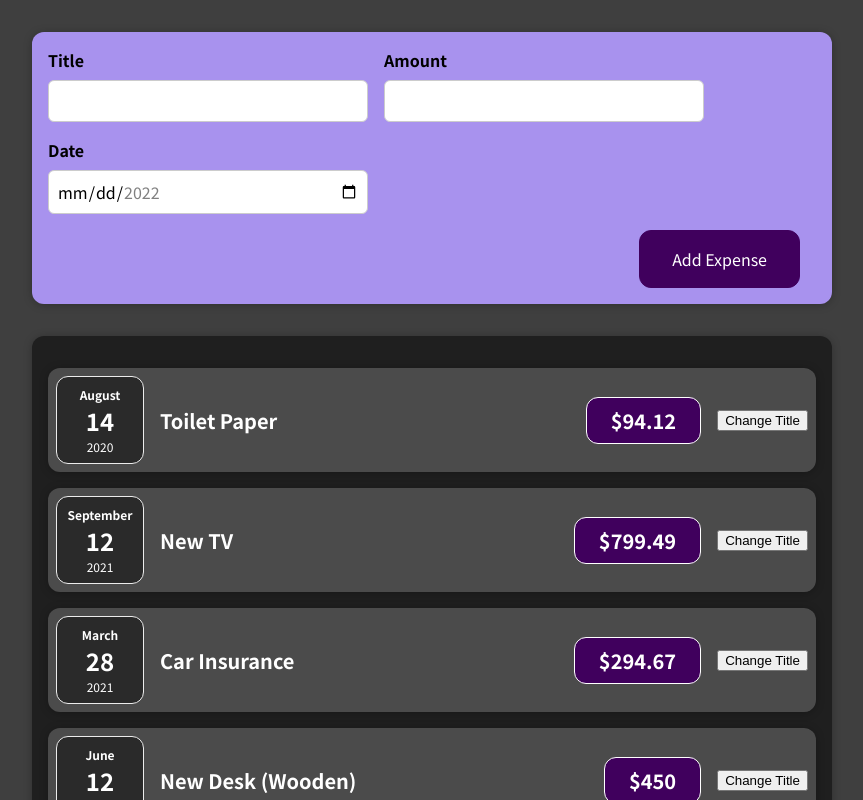
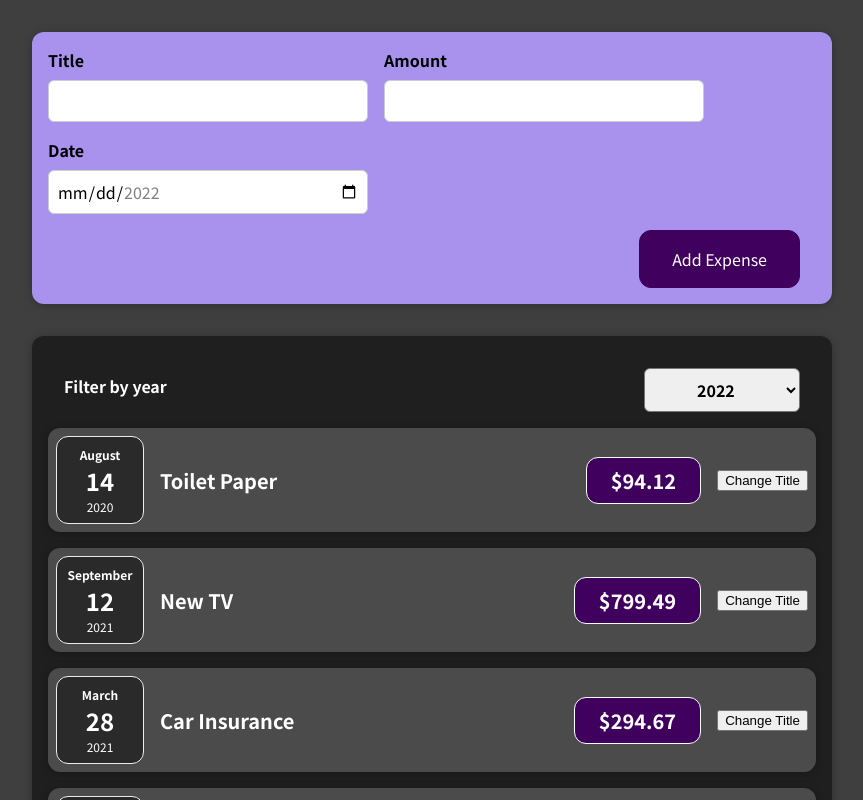
Before and after one commit to afolabiopakunle/react-expense-tracker, a React (Create React App) app: page / in a window 1280 px wide. Shown: the top 800 px of the page, without its empty margins (208-1071 px from the left). Built offline with nearby package versions, Linux system fonts and the light colour scheme.

Commit message:
expense filter date received

```diff
--- a/src/App.js
+++ b/src/App.js
@@ -1,10 +1,10 @@
 import ExpenseItem from "./components/Expenses/ExpenseItem";
 import Expenses from "./components/Expenses/Expenses";
 import NewExpense from "./components/Expenses/NewExpense/NewExpense";
+import {useState} from "react";
 
 function App() {
-
-    const expenses = [
+    const [expenses, setExpenses] = useState([
         {
             id: 'e1',
             title: 'Toilet Paper',
@@ -27,11 +27,17 @@
             amount: 450,
             date: new Date(2021, 5, 12),
         },
-    ];
+    ])
+    // const expenses = ;
+
+    const updateExpenses = (data) => {
+        setExpenses([...expenses, data])
+        console.log("APP.JS",expenses)
+    }
 
   return (
     <div>
-        <NewExpense />
+        <NewExpense onFormPassed={updateExpenses} />
         <Expenses expenses={expenses} />
     </div>
   );
--- a/src/components/Expenses/Expenses.js
+++ b/src/components/Expenses/Expenses.js
@@ -1,16 +1,23 @@
 import './expenses.css';
 import ExpenseItem from "./ExpenseItem";
 import Card from "../Card/Card";
+import ExpensesFilter from "./ExpensesFilter/ExpensesFilter";
 
 function expenses(props) {
 
+    const onYearChange = (data) => {
+        console.log(data)
+    }
 
-    return <Card className="expenses">
-        <ExpenseItem title={props.expenses[0].title} amount={props.expenses[0].amount} date={props.expenses[0].date}/>
-        <ExpenseItem title={props.expenses[1].title} amount={props.expenses[1].amount} date={props.expenses[1].date}/>
-        <ExpenseItem title={props.expenses[2].title} amount={props.expenses[2].amount} date={props.expenses[2].date}/>
-        <ExpenseItem title={props.expenses[3].title} amount={props.expenses[3].amount} date={props.expenses[3].date}/>
-    </Card>
+    return (
+        <Card className="expenses">
+            <ExpensesFilter onYearChange={onYearChange} />
+            <ExpenseItem title={props.expenses[0].title} amount={props.expenses[0].amount} date={props.expenses[0].date}/>
+            <ExpenseItem title={props.expenses[1].title} amount={props.expenses[1].amount} date={props.expenses[1].date}/>
+            <ExpenseItem title={props.expenses[2].title} amount={props.expenses[2].amount} date={props.expenses[2].date}/>
+            <ExpenseItem title={props.expenses[3].title} amount={props.expenses[3].amount} date={props.expenses[3].date}/>
+        </Card>
+    )
 }
 
 export default expenses;
--- /dev/null
+++ b/src/components/Expenses/ExpensesFilter/ExpensesFilter.css
@@ -0,0 +1,24 @@
+.expenses-filter {
+    color: white;
+    padding: 0 1rem;
+}
+
+.expenses-filter__control {
+    display: flex;
+    width: 100%;
+    align-items: center;
+    justify-content: space-between;
+    margin: 1rem 0;
+}
+
+.expenses-filter label {
+    font-weight: bold;
+    margin-bottom: 0.5rem;
+}
+
+.expenses-filter select {
+    font: inherit;
+    padding: 0.5rem 3rem;
+    font-weight: bold;
+    border-radius: 6px;
+}
--- /dev/null
+++ b/src/components/Expenses/ExpensesFilter/ExpensesFilter.js
@@ -0,0 +1,25 @@
+import React from 'react';
+import './ExpensesFilter.css';
+
+const ExpensesFilter = (props) => {
+
+    const yearChangeHandler = (event) => {
+        props.onYearChange(event.target.value)
+    }
+
+    return (
+        <div className='expenses-filter'>
+            <div className='expenses-filter__control'>
+                <label>Filter by year</label>
+                <select onChange={yearChangeHandler}>
+                    <option value='2022'>2022</option>
+                    <option value='2021'>2021</option>
+                    <option value='2020'>2020</option>
+                    <option value='2019'>2019</option>
+                </select>
+            </div>
+        </div>
+    );
+};
+
+export default ExpensesFilter;
--- a/src/components/Expenses/NewExpense/NewExpense.js
+++ b/src/components/Expenses/NewExpense/NewExpense.js
@@ -3,9 +3,18 @@
 import './NewExpense.css';
 
 function NewExpense(props) {
+
+    const formSubmitted = (data) => {
+        const newData = {
+            ...data,
+            id: Math.floor(Math.random() * 1000).toString(),
+        }
+        console.log('NEW EXPENSE', newData)
+        props.onFormPassed(newData)
+    }
     return (
         <div className='new-expense'>
-            <NewExpenseForm />
+            <NewExpenseForm onFormSubmit={formSubmitted} />
         </div>
     );
 }
--- a/src/components/Expenses/NewExpense/NewExpenseForm.js
+++ b/src/components/Expenses/NewExpense/NewExpenseForm.js
@@ -22,15 +22,14 @@
     const submitHandler = (event) => {
         event.preventDefault();
         const formData = {
-            expenseTitle: expenseTitle,
-            expenseAmount: expenseAmount,
-            expenseDate: expenseDate,
+            title: expenseTitle,
+            amount: expenseAmount,
+            date: expenseDate,
         }
-        console.log(formData);
         setExpenseAmount('');
         setExpenseTitle('');
         setExpenseDate('');
-        console.log(expenseTitle)
+        props.onFormSubmit(formData)
     }
 
     return (
```
